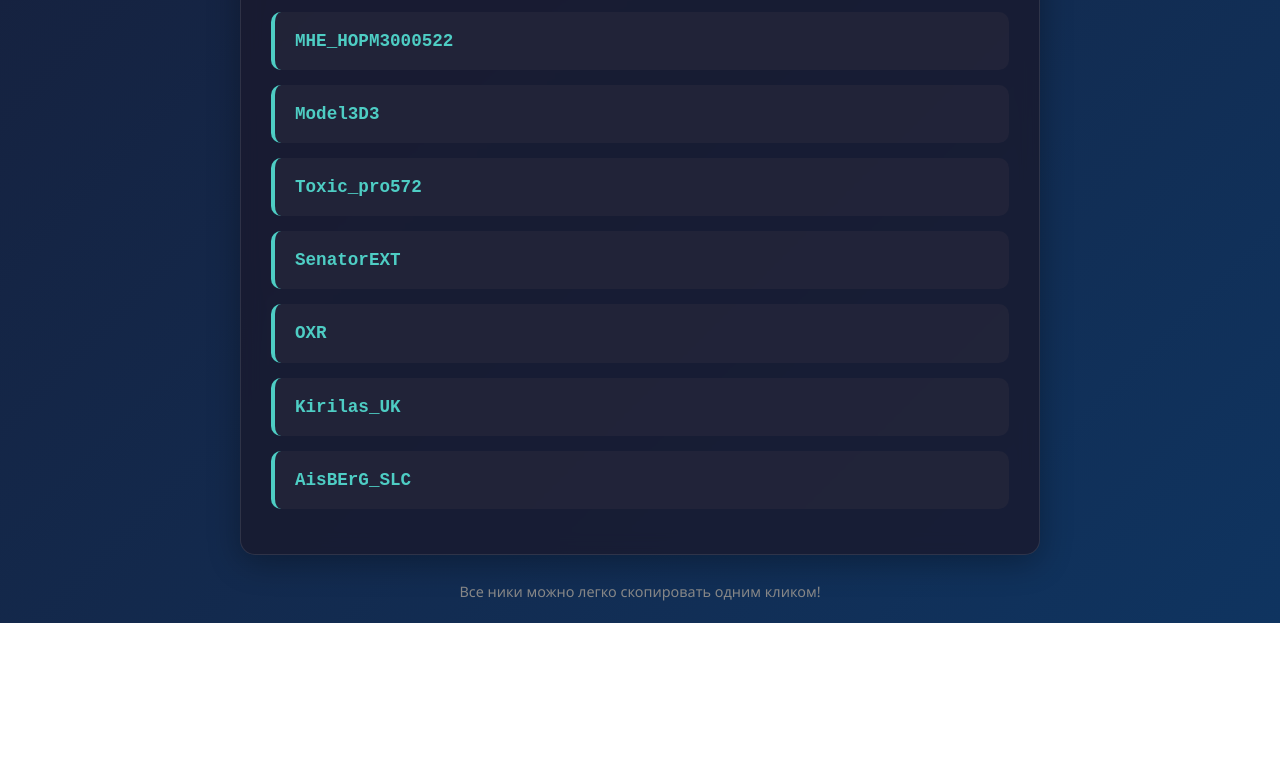
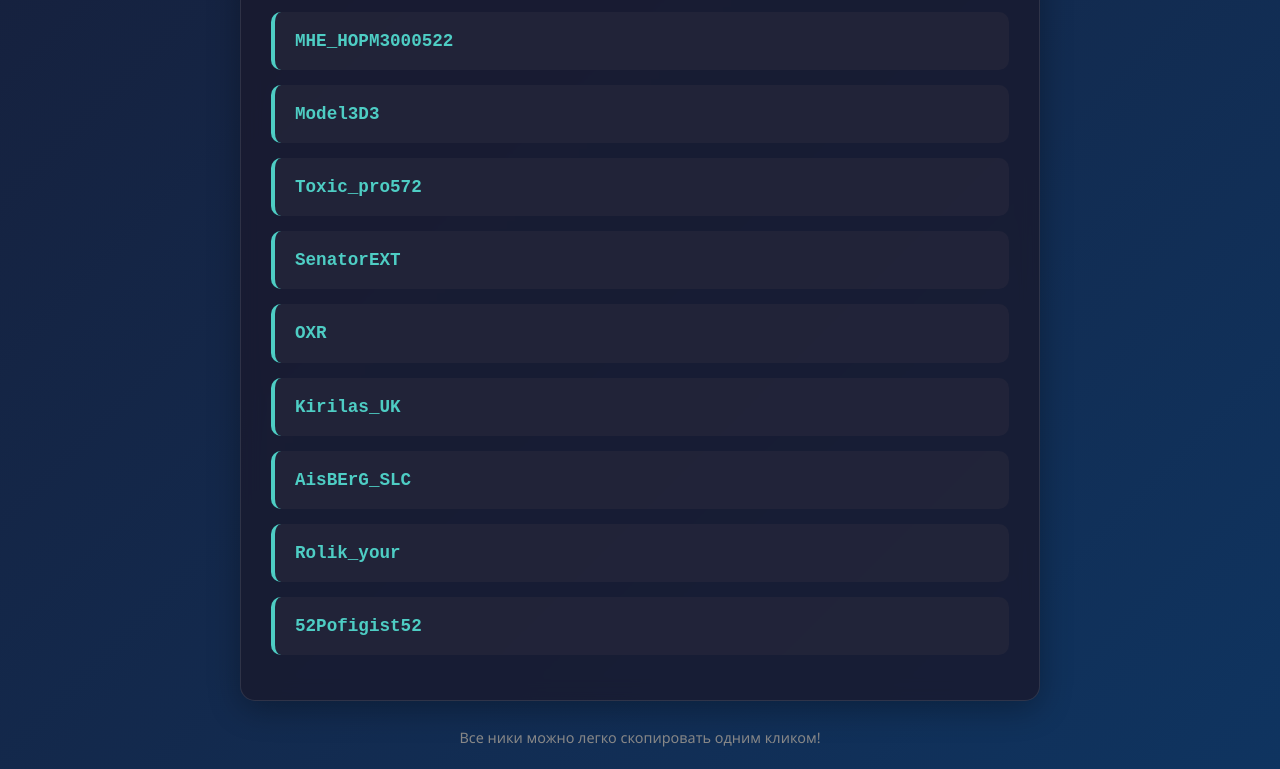
Before and after one commit to XuRyAl/SCL-NICKNAME-, a plain HTML site: page index.html in a window 1280 px wide. Shown: the part 2143-2912 px from the top of the page. Before the commit the page ends 2766 px from the top, so only its background shows below. Drawn offline with Linux system fonts and the light colour scheme.

Commit message:
Add new nicknames to the list in index.html

```diff
--- a/index.html
+++ b/index.html
@@ -191,7 +191,9 @@
             "SenatorEXT",
             "OXR",
             "Kirilas_UK",
-            "AisBErG_SLC"
+            "AisBErG_SLC",
+            "Rolik_your",
+            "52Pofigist52"
         ];
 
         const container = document.getElementById('nicknamesContainer');
```
